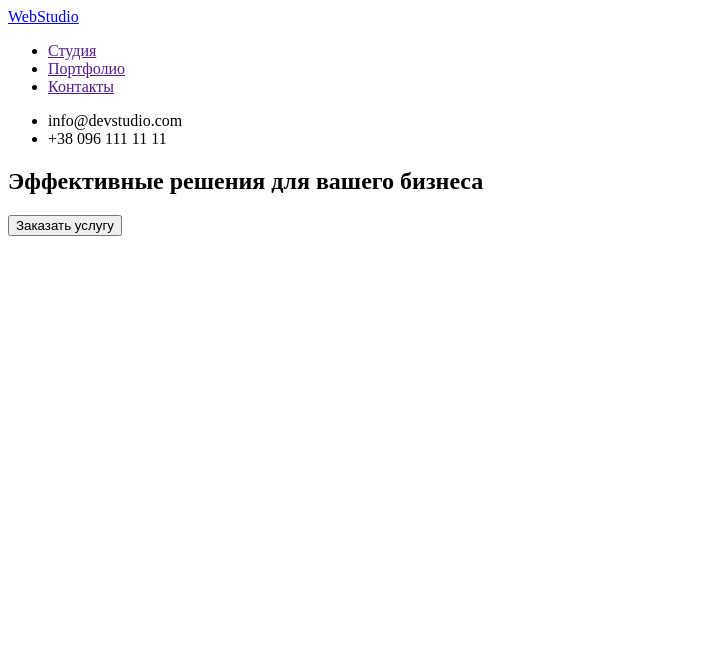
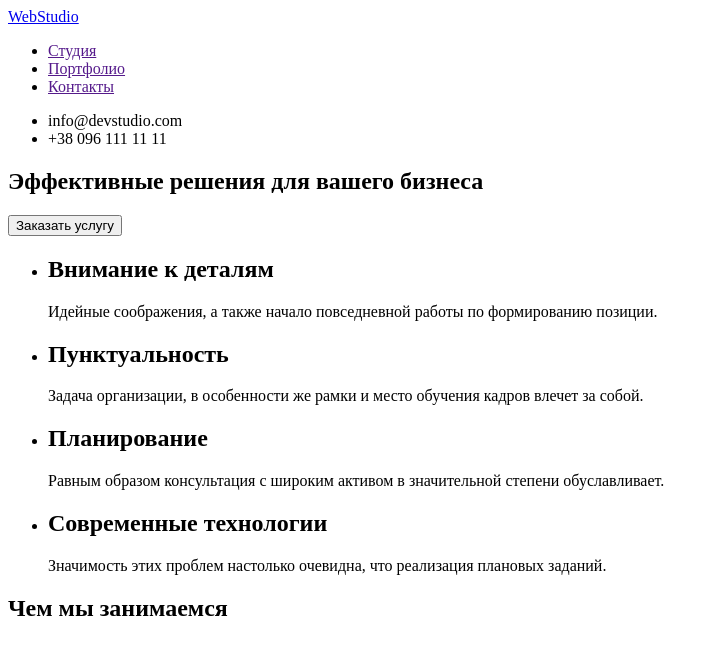
Before and after one commit to DennLaz/goit-markup-hw-01, a plain HTML site: page index.html in a window 1280 px wide. Shown: the whole page, without its empty margins (0-717 px from the left). Drawn offline with Linux system fonts and the light colour scheme.

Commit message:
Половина

```diff
--- a/index.html
+++ b/index.html
@@ -20,19 +20,44 @@
             <li><a href="">Контакты</a></li>
         </ul>
 </nav>
-<!--Contacts-->
+    <!--contacts-->
 <ul>
     <li>info@devstudio.com</li>
     <li>+38 096 111 11 11</li>
 </ul>
 </header>
 
-
-<div>
+<!--hero-->
     <section>
         <h1>Эффективные решения для вашего бизнеса</h1>
-        <button>Заказать услугу</button>
+        <button type="button">Заказать услугу</button>
     </section>
-</div>
+
+<!--feature-->
+    <section>
+        <ul>
+            <li>
+                <h2>Внимание к деталям</h2>
+                <p>Идейные соображения, а также начало повседневной работы по формированию позиции.</p>
+            </li>
+            <li>
+                <h2>Пунктуальность</h2>
+                <p>Задача организации, в особенности же рамки и место обучения кадров влечет за собой.</p>
+            </li>
+            <li>
+                <h2>Планирование</h2>
+                <p>Равным образом консультация с широким активом в значительной степени обуславливает.</p>
+            </li>
+            <li>
+                <h2>Современные технологии</h2>
+                <p>Значимость этих проблем настолько очевидна, что реализация плановых заданий.</p>
+            </li>
+        </ul>
+    </section>
+
+<!--чем мы занимаемся-->
+    <section>
+        <h2>Чем мы занимаемся</h2>
+    </section>
 </body>
 </html>
```
